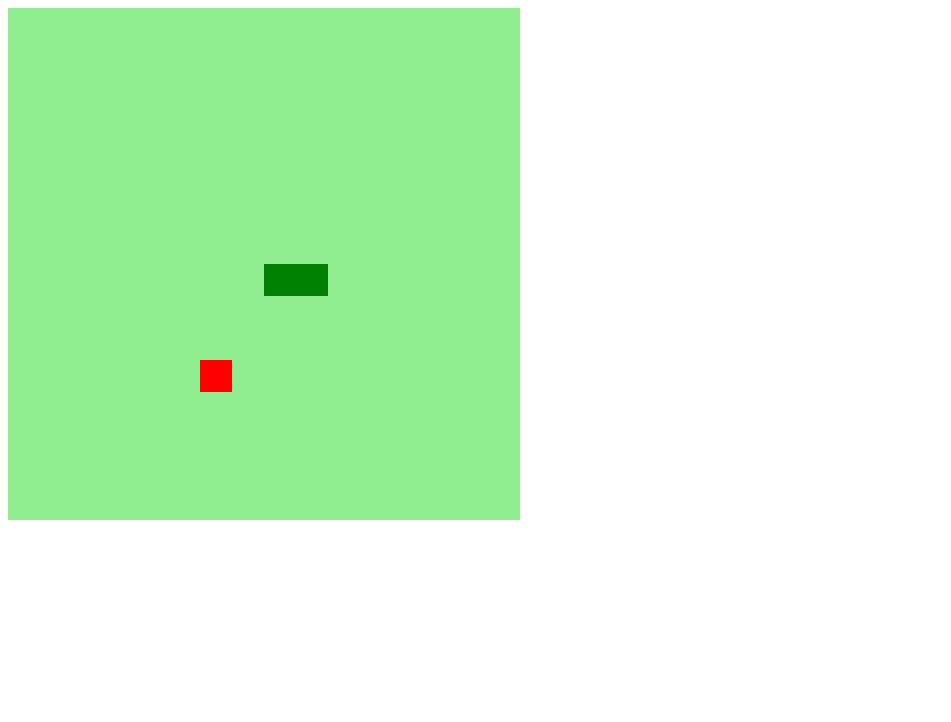
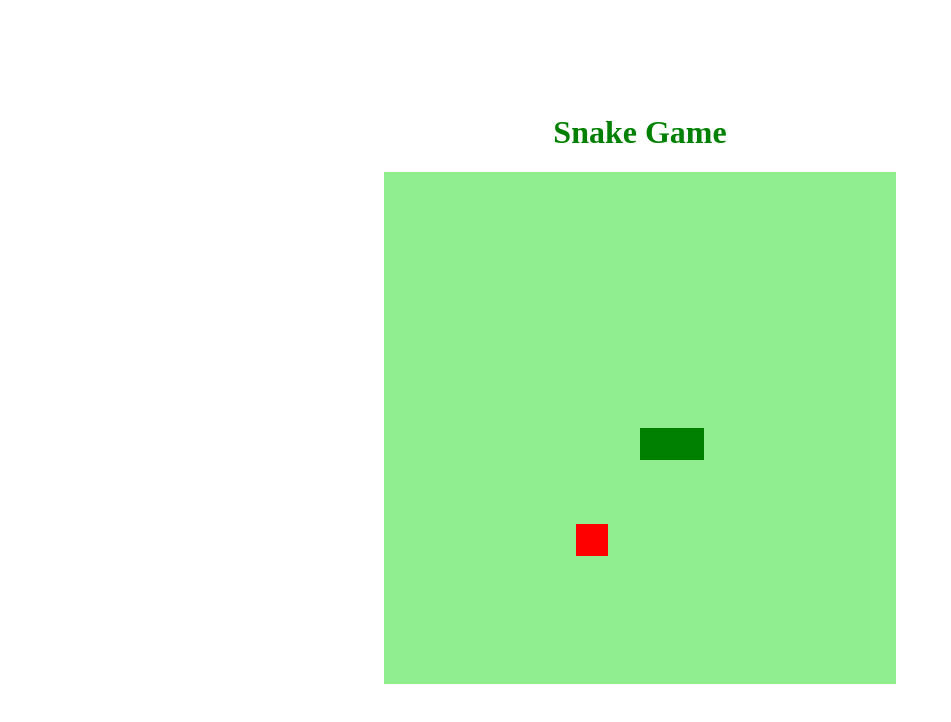
Before and after one commit to walmirferreira/jogodacobrinha, a plain HTML site: page index.html in a window 1280 px wide. Shown: the whole page, without its empty margins (0-951 px from the left). Drawn offline with Linux system fonts and the light colour scheme.

Commit message:
jogo concluido

```diff
--- a/index.html
+++ b/index.html
@@ -6,9 +6,10 @@
     <meta name="viewport" content="width=device-width, initial-scale=1.0">
     <link rel="stylesheet" href="style.css">
     <script defer src="script.js"></script>
-    <title>Snake Game</title>
+    <title>SNAKE GAME</title>
 </head>
 <body>
+    <h1>Snake Game</h1>
     <canvas id="snake" width="512" height="512"></canvas>
 </body>
 </html>
--- a/style.css
+++ b/style.css
@@ -0,0 +1,9 @@
+body{
+    height: 95vh;
+    width: 95;
+    display: flex;
+    justify-content: center;
+    align-items: center;
+    flex-direction: column;
+    color: green;
+}
```
